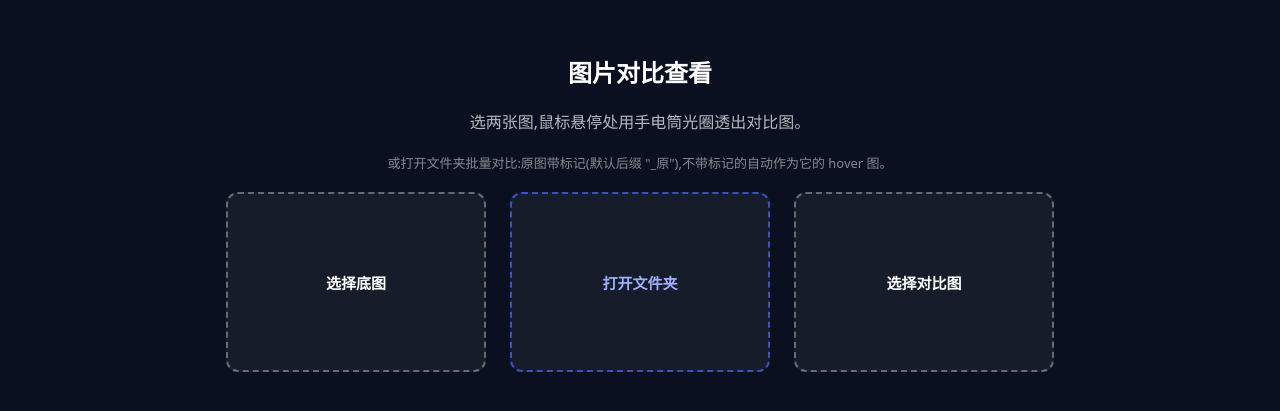
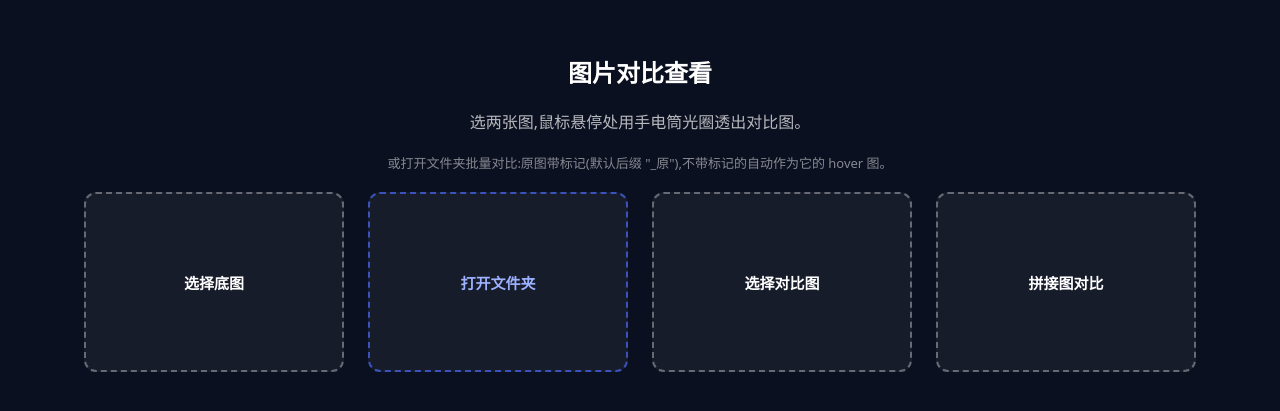
Before and after one commit to HaujetZhao/Spotlight-Compare, a Vue app: page / in a window 1280 px wide. Shown: the part 187-598 px from the top of the page. Built offline with nearby package versions, Linux system fonts and the light colour scheme.

Commit message:
拼接图对比:单张左右拼接图拆成两半当一对;Tab 互换底图/产出(App+导出页)

```diff
--- a/src/App.vue
+++ b/src/App.vue
@@ -12,7 +12,7 @@ import { canvasStops, maskCSS } from './mask';
 import { settings } from './settings';
 import SettingsPanel from './SettingsPanel.vue';
 
-const { groups, gIdx, hIdx, group, pair, needRestore, noMatch, pick, openFolder, restore, grantRestore, navGroup, navHover, dispose } = useDirPairing();
+const { groups, gIdx, hIdx, group, pair, needRestore, noMatch, pick, pickStitched, swapPair, openFolder, restore, grantRestore, navGroup, navHover, dispose } = useDirPairing();
 const showSettings = ref(false);
 const viewer = ref(null);
 const stage = ref(null);
@@ -37,10 +37,15 @@ function onKey(e) {
     exportHtml();
     return;
   }
-  // 1-4 切模式,[ ] 和 , . 调光圈大小
+  // 1-4 切模式,[ ] 和 , . 调光圈大小,Tab 互换底图/产出
   const MODES = ['torch', 'brush', 'spotlight', 'lens'];
   if (e.key >= '1' && e.key <= '4') {
     settings.mode = MODES[e.key - 1];
+    return;
+  }
+  if (e.key === 'Tab') {
+    e.preventDefault();
+    swapPair();
     return;
   }
   if (e.key === '[' || e.key === ',')
@@ -177,10 +182,10 @@ onBeforeUnmount(() => {
       <img class="ugrv-b" :src="pair.hover" alt="对比图" :style="{ webkitMaskImage: maskCSS(settings.mode), maskImage: maskCSS(settings.mode) }">
     </div>
     <div class="ugrv-ring" :style="ringStyle" />
-    <Toolbar :count="groups.length" :g-idx="gIdx" :h-idx="hIdx" :hover-count="group?.hovers.length ?? 0" @nav-group="navGroup" @nav-hover="navHover" @pick="pick" @open-folder="openFolder" @toggle-settings="showSettings = !showSettings" />
+    <Toolbar :count="groups.length" :g-idx="gIdx" :h-idx="hIdx" :hover-count="group?.hovers.length ?? 0" @nav-group="navGroup" @nav-hover="navHover" @pick="pick" @pick-stitched="pickStitched" @open-folder="openFolder" @toggle-settings="showSettings = !showSettings" />
   </div>
 
-  <PickerPage v-else :pair="pair" :need-restore="needRestore" :no-match="noMatch" @pick="pick" @open-folder="openFolder" @grant-restore="grantRestore" />
+  <PickerPage v-else :pair="pair" :need-restore="needRestore" :no-match="noMatch" @pick="pick" @pick-stitched="pickStitched" @open-folder="openFolder" @grant-restore="grantRestore" />
 
   <SettingsPanel v-model="showSettings" />
 </template>
--- a/src/components/PickerPage.vue
+++ b/src/components/PickerPage.vue
@@ -1,7 +1,7 @@
 <script setup>
 // 选择页:单选两图 / 打开文件夹批量配对 / 恢复上次文件夹
 defineProps({ pair: { type: Object, default: null }, needRestore: Boolean, noMatch: Boolean });
-defineEmits(['pick', 'openFolder', 'grantRestore']);
+defineEmits(['pick', 'pickStitched', 'openFolder', 'grantRestore']);
 </script>
 
 <template>
@@ -28,6 +28,9 @@ defineEmits(['pick', 'openFolder', 'grantRestore']);
       <button class="slot" @click="$emit('pick', 'hover')">
         <img v-if="pair && pair.hover" :src="pair.hover" alt="对比图预览">
         <span v-else>选择对比图</span>
+      </button>
+      <button class="slot" title="单张左右拼接的对比图,自动拆成两半" @click="$emit('pickStitched')">
+        <span>拼接图对比</span>
       </button>
     </div>
   </div>
@@ -65,7 +68,10 @@ defineEmits(['pick', 'openFolder', 'grantRestore']);
 }
 .slots {
   display: flex;
+  flex-wrap: wrap;
+  justify-content: center;
   gap: 24px;
+  padding: 0 16px;
 }
 .slot {
   width: 260px;
--- a/src/components/Toolbar.vue
+++ b/src/components/Toolbar.vue
@@ -1,7 +1,7 @@
 <script setup>
 // 查看器角落工具栏:翻组/翻产出按钮 + 计数,换图/文件夹/设置入口
 defineProps({ count: Number, gIdx: Number, hIdx: Number, hoverCount: { type: Number, default: 0 } });
-defineEmits(['navGroup', 'navHover', 'pick', 'openFolder', 'toggleSettings']);
+defineEmits(['navGroup', 'navHover', 'pick', 'pickStitched', 'openFolder', 'toggleSettings']);
 </script>
 
 <template>
@@ -32,6 +32,9 @@ defineEmits(['navGroup', 'navHover', 'pick', 'openFolder', 'toggleSettings']);
     </button>
     <button @click="$emit('pick', 'hover')">
       换对比图
+    </button>
+    <button title="选一张左右拼接的单图,自动拆成两半对比" @click="$emit('pickStitched')">
+      拼接图
     </button>
     <button @click="$emit('toggleSettings')">
       设置
--- a/src/composables/useDirPairing.js
+++ b/src/composables/useDirPairing.js
@@ -109,6 +109,41 @@ export function useDirPairing() {
     }
   }
 
+  // ===== 拼接图:单张左右拼接图裁成两半,当作普通一对走全流程 =====
+  // 两半都裁成 floor(w/2) 宽保证 1:1 对应(奇数宽丢最右一列);PNG 编码无损
+  async function pickStitched() {
+    const [handle] = await window.showOpenFilePicker({
+      types: [{ description: '图片', accept: { 'image/*': ['.png', '.jpg', '.jpeg', '.webp', '.gif', '.avif'] } }],
+    });
+    const bmp = await createImageBitmap(await handle.getFile());
+    const half = Math.floor(bmp.width / 2);
+    const cut = async (sx) => {
+      const c = document.createElement('canvas');
+      c.width = half;
+      c.height = bmp.height;
+      c.getContext('2d').drawImage(bmp, sx, 0, half, bmp.height, 0, 0, half, bmp.height);
+      const blob = await new Promise(r => c.toBlob(r, 'image/png'));
+      return URL.createObjectURL(blob);
+    };
+    const [left, right] = await Promise.all([cut(0), cut(half)]);
+    bmp.close();
+    groups.value.forEach(revokeGroup);
+    const stem = stemOf(handle.name);
+    groups.value = [{ base: left, hovers: [right], baseName: `${stem}(左).png`, hoverNames: [`${stem}(右).png`] }];
+    gIdx.value = 0;
+    hIdx.value = 0;
+  }
+
+  // 互换底图与当前产出(Tab):拼接图原图在右边时用
+  function swapPair() {
+    const g = group.value;
+    if (!g)
+      return;
+    const i = hIdx.value;
+    [g.base, g.hovers[i]] = [g.hovers[i], g.base];
+    [g.baseName, g.hoverNames[i]] = [g.hoverNames[i], g.baseName];
+  }
+
   async function scanDir(dir) {
     const names = [];
     for await (const [name, handle] of dir.entries()) {
@@ -185,5 +220,5 @@ export function useDirPairing() {
     groups.value.forEach(revokeGroup);
   }
 
-  return { groups, gIdx, hIdx, group, pair, needRestore, noMatch, pick, openFolder, restore, grantRestore, navGroup, navHover, dispose };
+  return { groups, gIdx, hIdx, group, pair, needRestore, noMatch, pick, pickStitched, swapPair, openFolder, restore, grantRestore, navGroup, navHover, dispose };
 }
--- a/src/exportPlayer.js
+++ b/src/exportPlayer.js
@@ -88,6 +88,7 @@ body{margin:0;height:100dvh;background:#0b1020;overflow:hidden}
 <tr><td><kbd>拖拽</kbd></td><td class="act">平移</td><td><kbd>[</kbd> <kbd>]</kbd> <kbd>,</kbd> <kbd>.</kbd></td><td class="act">光圈大小</td></tr>
 <tr><td><kbd>双击</kbd></td><td class="act">复位</td><td><kbd>Ctrl</kbd>+<kbd>S</kbd></td><td class="act">保存图片</td></tr>
 <tr><td><kbd>Ctrl</kbd>+<kbd>滚轮</kbd></td><td class="act">光圈大小</td><td><kbd>Ctrl</kbd>+<kbd>C</kbd></td><td class="act">复制图片</td></tr>
+<tr><td><kbd>Tab</kbd></td><td class="act">互换底图/对比图</td><td></td><td></td></tr>
 </table></div></div>
 </div>
 <script>
@@ -165,6 +166,7 @@ addEventListener('keydown',function(e){
   if((e.ctrlKey||e.metaKey)&&e.key==='c'){e.preventDefault();copy();return}
   if(e.key==='?'){toggleHelp();return}
   if(e.key==='Escape'&&helpMask.classList.contains('ugrv-on')){toggleHelp();return}
+  if(e.key==='Tab'){e.preventDefault();var ai=el.querySelector('.ugrv-a'),t=ai.src;ai.src=bi.src;bi.src=t;return}
   if(e.key>='1'&&e.key<='4'){setMode(['torch','brush','spotlight','lens'][e.key-1]);return}
   if(e.key==='['||e.key===',')setSize(-10);
   if(e.key===']'||e.key==='.')setSize(10);
```
Also changed, not shown: 2 other files (tests, documents, lock files or other folders).
